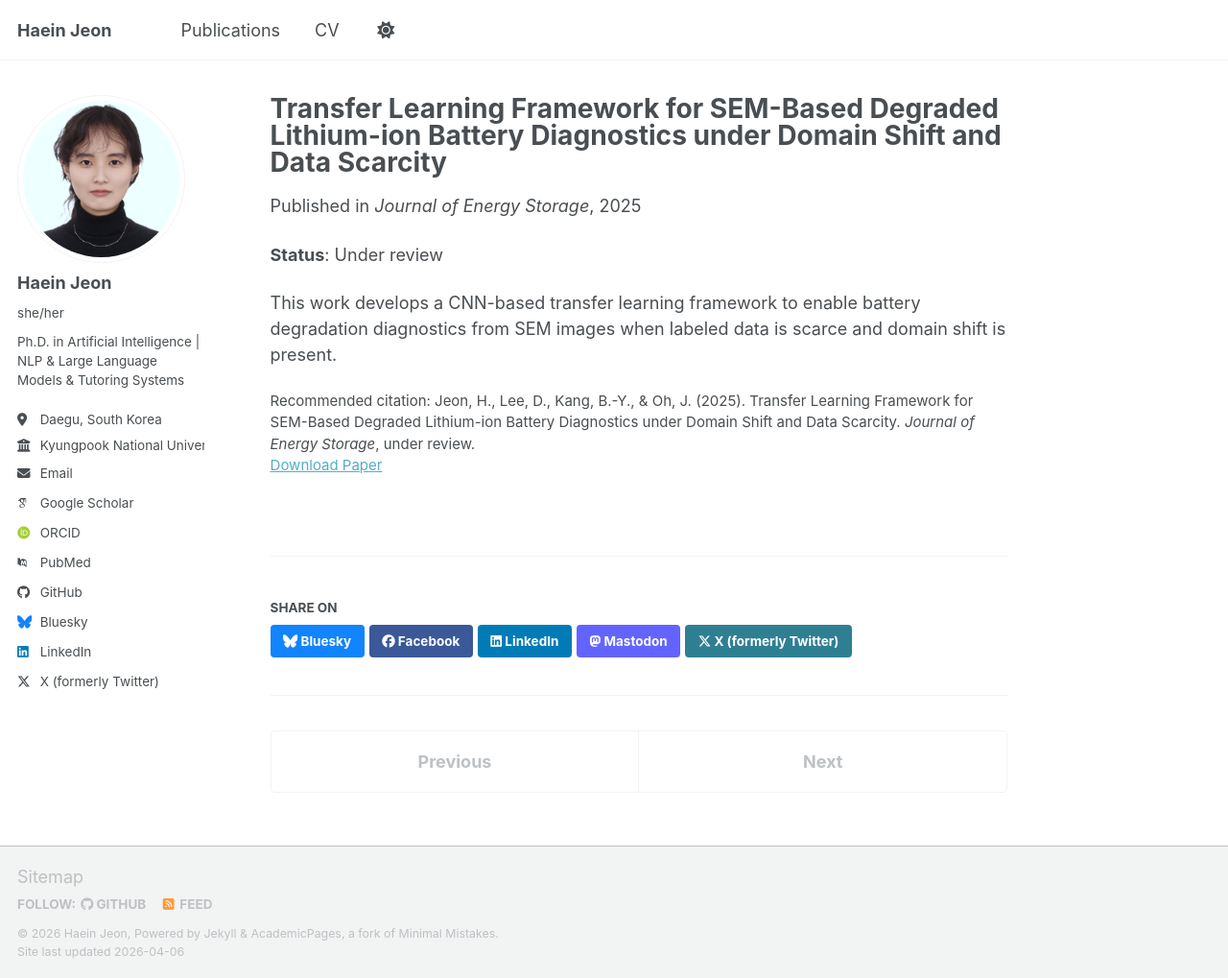
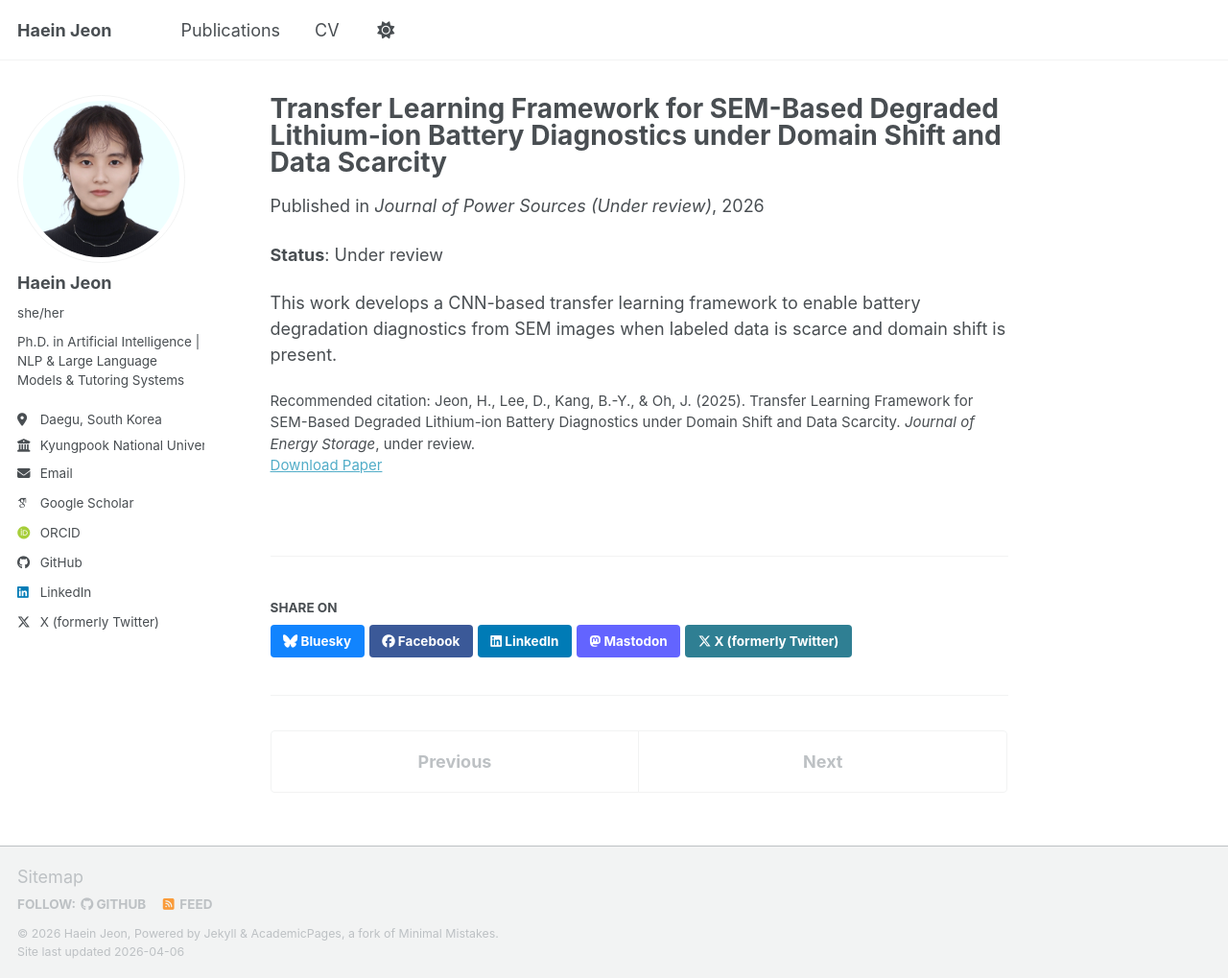
Before and after one commit to hjeonn/hjeonn.github.io, a Jekyll site: the page built from _publications/2026-01-13-battery-transfer-learning.md, in a window 1280 px wide and 1019 px high. Shown: the whole window at 96% size. Built offline with Jekyll 4.4.1, drawn with Linux system fonts in a browser that asks for light colours; some web fonts are replaced; a script bundle is joined from its source files by our own code; library files that are not in the unit come from our copies.

Commit message:
Minor changes
- fixed typos in publication
- updated cv file

```diff
--- a/_config.yml
+++ b/_config.yml
@@ -13,7 +13,7 @@ title                    : "Haein Jeon"
 title_separator          : "-"
 name                     : &name "Haein Jeon"
 description              : &description "NLP Researcher and Postdoctoral Fellow"
-url                      : https://hjeonn.github.io
+url                      : "https://hjeonn.github.io"
 baseurl                  : ""
 repository               : "hjeonn/hjeonn.github.io"
 
@@ -40,7 +40,7 @@ author:
   orcid            : "https://orcid.org/0000-0002-3113-2191"
   semantic         : # URL
   ssrn             : # URL
-  pubmed           : "https://www.ncbi.nlm.nih.gov/pubmed/?term=john+snow"
+  pubmed           : # URL
   researchgate     : # URL
   scopus           : # URL
   zotero           : # URL
@@ -56,7 +56,7 @@ author:
 
   # Social media
   artstation       : # Username
-  bluesky          : "bsky.app" # Replace this with you Bluesky username
+  bluesky          : #"bsky.app" # Replace this with you Bluesky username
   facebook         : # Username
   flickr           : # Username
   foursquare       : # Username
--- a/_publications/2025-01-03-battery-transfer-learning.md
+++ b/_publications/2026-01-13-battery-transfer-learning.md
@@ -2,10 +2,10 @@
 title: "Transfer Learning Framework for SEM-Based Degraded Lithium-ion Battery Diagnostics under Domain Shift and Data Scarcity"
 collection: publications
 category: manuscripts
-permalink: /publication/2025-battery-transfer-learning
+permalink: /publication/2026-battery-transfer-learning
 excerpt: 'Transfer learning framework for diagnosing degraded lithium-ion batteries from SEM data under domain shift and data scarcity conditions.'
-date: 2025-01-01
-venue: 'Journal of Energy Storage'
+date: 2026-01-13
+venue: 'Journal of Power Sources (Under review)'
 paperurl: ''
 citation: 'Jeon, H., Lee, D., Kang, B.-Y., & Oh, J. (2025). Transfer Learning Framework for SEM-Based Degraded Lithium-ion Battery Diagnostics under Domain Shift and Data Scarcity. <i>Journal of Energy Storage</i>, under review.'
 ---
```
Also changed, not shown: _pages/cv.md (+1 -1 lines), _publications/2025-12-30-pats-adaptive-tutoring.md (renamed from _publications/2025-01-01-pats-adaptive-tutoring.md, +1 -1 lines), _publications/2026-02-26-worker-emotion-monitoring.md (renamed from _publications/2026-02-01-worker-emotion-monitoring.md, +1 -1 lines), _publications/2026-03-20-battery-microstructure-ml.md (renamed from _publications/2025-01-02-battery-microstructure-ml.md, +2 -2 lines), 2 other files.
